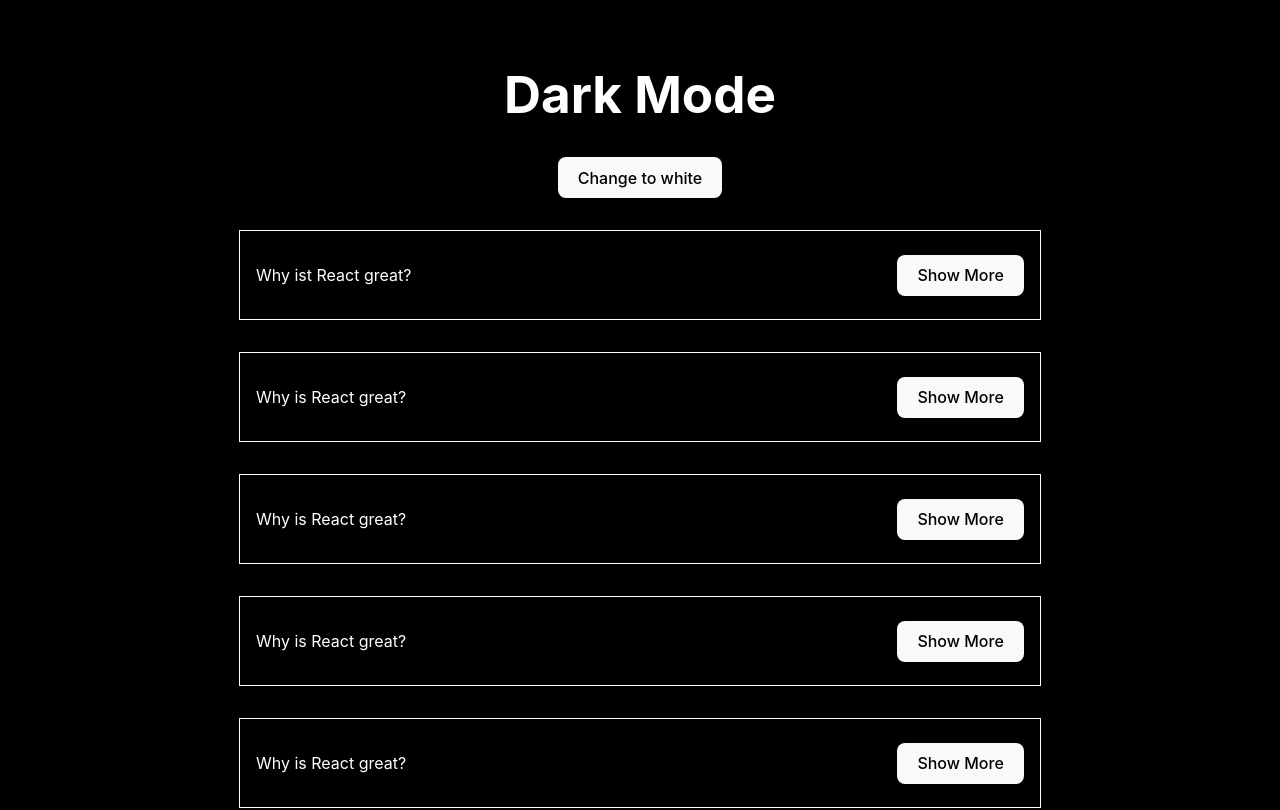
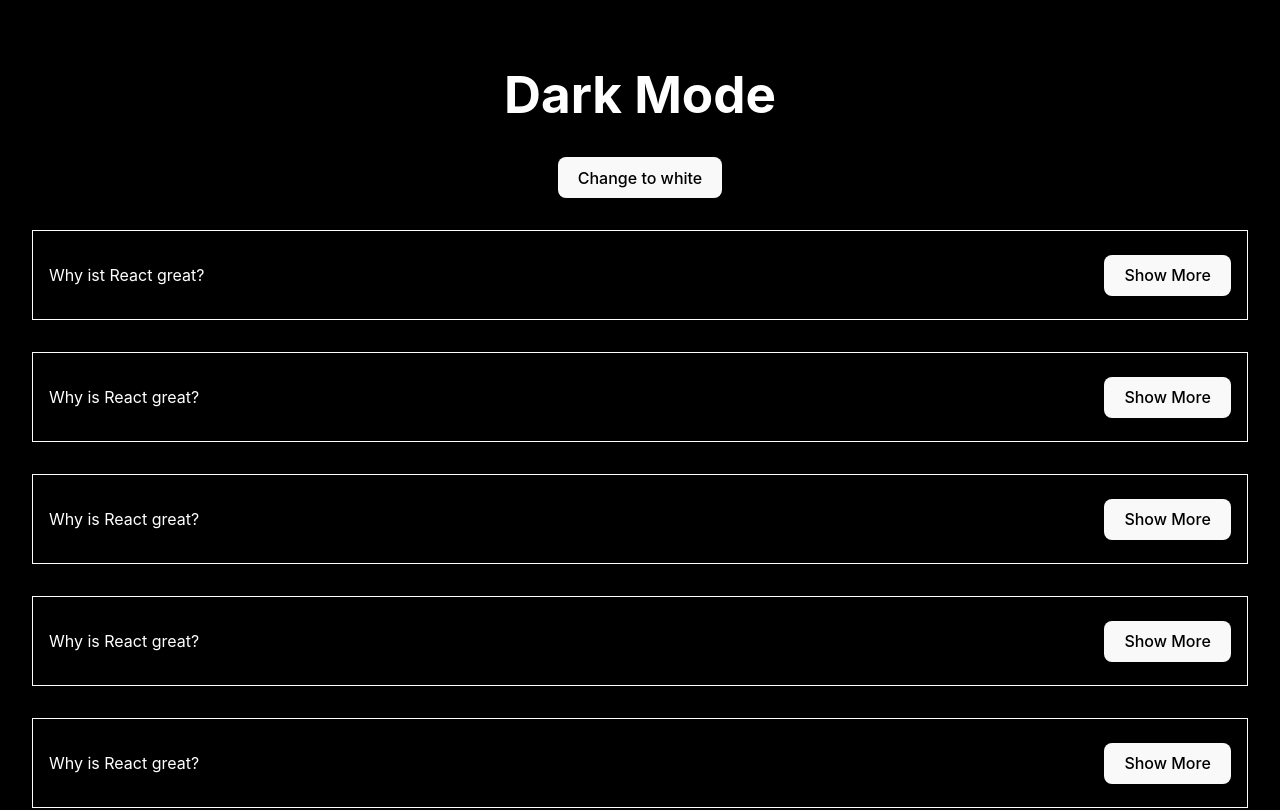
Before and after one commit to maylique/React-wdh, a React (Vite) app: page / in a window 1280 px wide. Shown: the top 810 px of the page. Built offline with nearby package versions, Linux system fonts and the light colour scheme.

Commit message:
bugfixes

```diff
--- a/src/App.css
+++ b/src/App.css
@@ -1,5 +1,5 @@
 #root {
-  max-width: 1280px;
+  width: 1280px;
   margin: 0 auto;
   padding: 2rem;
   text-align: center;
@@ -9,7 +9,6 @@
   display: flex;
   justify-content: space-between;
   align-items: center;
-  width: 60vw;
 }
 
 .fuckthis {
@@ -23,7 +22,6 @@
   display: none;
   justify-content: space-between;
   align-items: center;
-  width: 60vw;
 }
 
 #leckMich, #omegalul {
```
